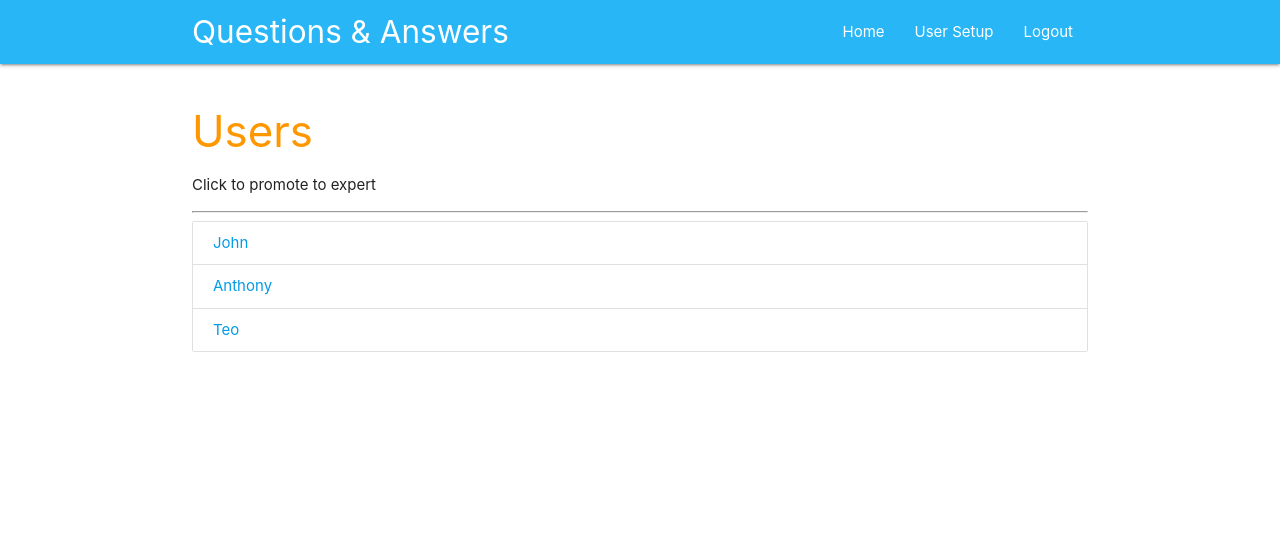
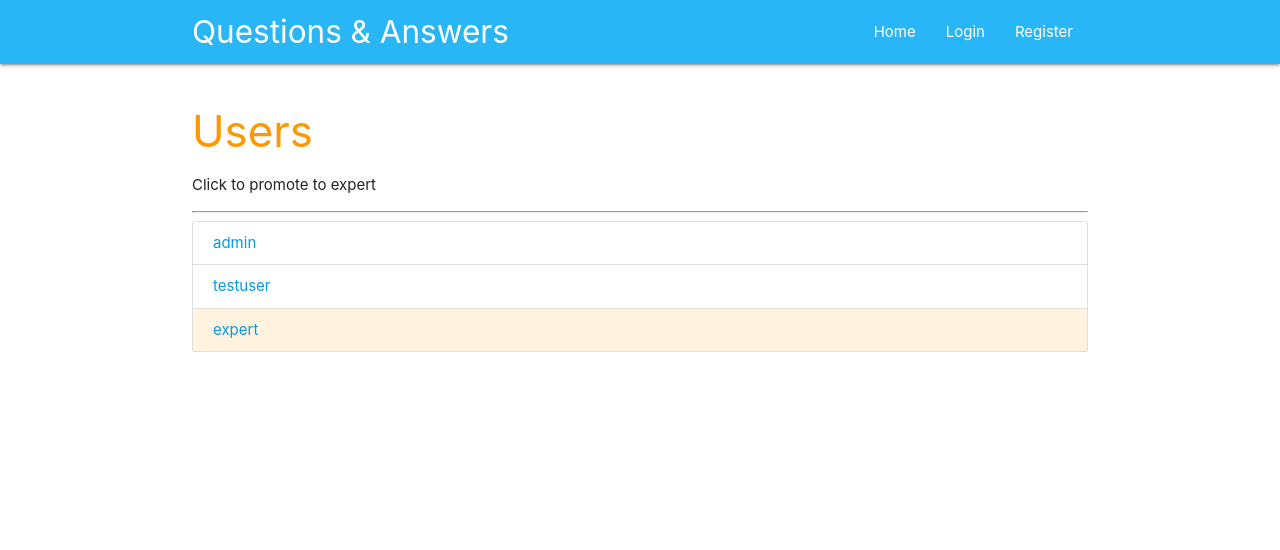
Before and after one commit to tbousiou/question-answer, a Flask app: page /users in a window 1280 px wide. Shown: the top 550 px of the page. Run offline with Flask 2, Linux system fonts and the light colour scheme; a user stored in the database is signed in; data comes from the database, SQL or seed files in the repository; both versions use the stored data as it was after the commit; some libraries are stand-ins or nearby versions.

Commit message:
User setup, add question view

```diff
--- a/app.py
+++ b/app.py
@@ -47,7 +47,10 @@
 		query = 'insert into users (name, password, expert, admin) values (?, ?, ?, ?)'
 		db.execute(query, [name, hashed_password, 0, 0])
 		db.commit()
-		return f'<h2>User {name} created with password {password}<h2>'
+
+		session['user'] = name
+		return redirect(url_for('index'))
+		#return f'<h2>User {name} created with password {password}<h2>'
 
 	return render_template('register.html', user=user)
 
@@ -86,12 +89,25 @@
 	return render_template('question.html', user=user)
 
 
-@app.route('/ask')
+@app.route('/ask',  methods=['GET', 'POST'])
 def ask():
 
 	user = get_current_user()
+	db = get_db()
 
-	return render_template('ask.html', user=user)
+	if request.method == 'POST':
+		db.execute('insert into questions (question_text, asked_by_id, expert_id) values (?, ?, ?)', [request.form['question'], user['id'], request.form['expert'] ])
+		db.commit()
+
+		#return f"Question: {request.form['question']}, Expert: {request.form['expert']}"
+		return redirect(url_for('index'))
+
+
+
+	expert_cur = db.execute('select id, name from users where expert = 1')
+	expert_results = expert_cur.fetchall()
+
+	return render_template('ask.html', user=user, experts=expert_results)
 
 
 @app.route('/answer')
@@ -113,12 +129,24 @@
 
 	user = get_current_user()
 
-	return render_template('users.html', user=user)
+	db = get_db()
+	users_cur = db.execute('select id, name, expert, admin from users')
+	users_results = users_cur.fetchall()
+
+	return render_template('users.html', user=user, users=users_results)
 
 @app.route('/logout')
 def logout():
 	session.pop('user', None)
 	return redirect(url_for('index'))
 
+@app.route('/promote/<user_id>')
+def promote(user_id):
+	db = get_db()
+	db.execute('update users set expert = 1 where id = ?', [user_id])
+	db.commit()
+
+	return redirect(url_for('users'))
+
 if __name__ == '__main__':
 	app.run(debug=True)
--- a/static/css/style.css
+++ b/static/css/style.css
@@ -6,16 +6,8 @@
  * Made By MaterializeCSS.com
  */
 
-.icon-block {
-  padding: 0 15px;
-}
-.icon-block .material-icons {
-	font-size: inherit;
-}
-
-
- body {
-    display: flex;
+body {
+	display: flex;
     min-height: 100vh;
     flex-direction: column;
  }
--- a/templates/base.html
+++ b/templates/base.html
@@ -15,7 +15,7 @@
       <ul class="right hide-on-med-and-down">
         <li><a href="{{url_for('index')}}">Home</a></li>
         {%if user and user['admin'] == 0 and user['expert'] == 0 %}
-        <li><a href="{{ url_for('question') }}">Ask Question</a></li>
+        <li><a href="{{ url_for('ask') }}">Ask Question</a></li>
         {% endif %}
         {%if user and user['expert'] == 1 %}
         <li><a href="{{url_for('answer') }}">Answer Question</a></li>
--- a/templates/users.html
+++ b/templates/users.html
@@ -13,15 +13,11 @@
 
         <hr>
         <ul class="collection">
-          <li class="collection-item">
-            <a href="#">John</a>
+          {% for user in users %}
+          <li class="collection-item {% if user['expert'] == 1 %} orange lighten-5 {% endif %}">
+            <a href="{{ url_for('promote', user_id=user['id']) }}">{{ user['name'] }}</a>
           </li>
-          <li class="collection-item">
-            <a href="#">Anthony</a>
-          </li>
-          <li class="collection-item">
-            <a href="#">Teo</a>
-          </li>
+          {% endfor %}
         </ul>
 
       </div>
```
Also changed, not shown: templates/ask.html (+6 -6 lines), data.db.
